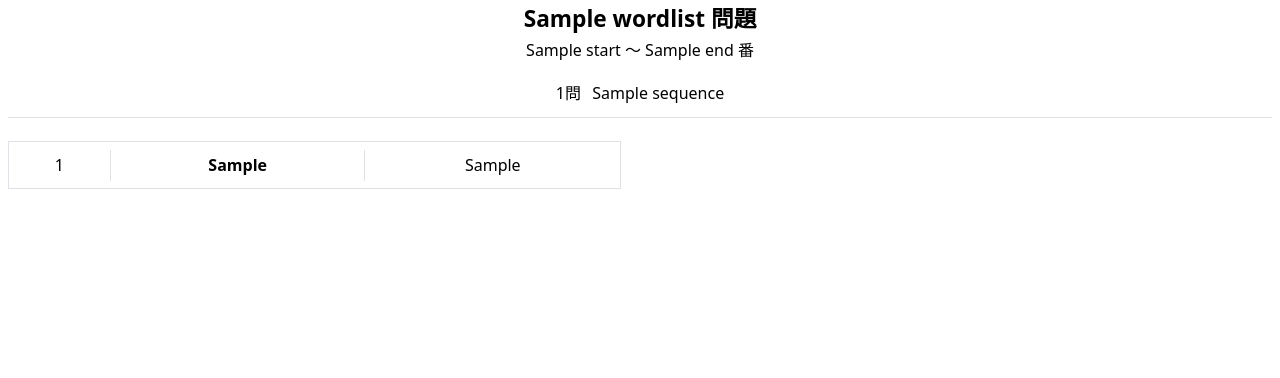
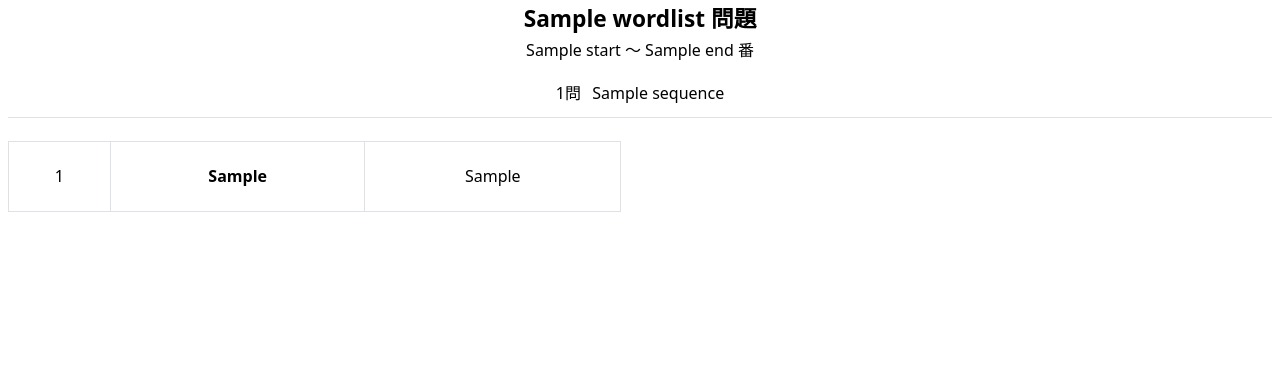
Before and after one commit to magu1436/TestCreator, a Django app: template quiz/templates/quiz/quiz.html in a window 1280 px wide. Shown: the top 378 px of the page. Run offline with Django 5.2, Linux system fonts and the light colour scheme; tables that the repository leaves empty hold one stand-in row (values such as "Sample post"); the template is opened without the code that fills it: values that come from a table or form of the project are taken from there, most other values are stand-ins (such as "Sample title", 1, 10 or a date in 2020).

Commit message:
作成するテストのセルの上下幅を増やした. セルの内側のボーダーがセル自体のボーダーと離れていたのを解消した.

```diff
--- a/quiz/static/quiz/css/quiz.css
+++ b/quiz/static/quiz/css/quiz.css
@@ -70,7 +70,6 @@ html, body {
 .row {
   break-inside: avoid;      /* 列分割の途中改行を抑止 */
   border: 1px solid #dee2e6;
-  padding: 2mm 0;
 }
 /* カード間の余白。境界を連続させたい場合は 0 に */
 .row + .row { margin-top: -1px; }
@@ -79,7 +78,7 @@ html, body {
 .row:nth-of-type(even) { background: #fcfcfd; }
 
 .cell {
-    padding: 2mm;
+    padding: 7mm 2mm;
     border-right: 1px solid #dee2e6;
     box-sizing: border-box;
     display: flex;
```
